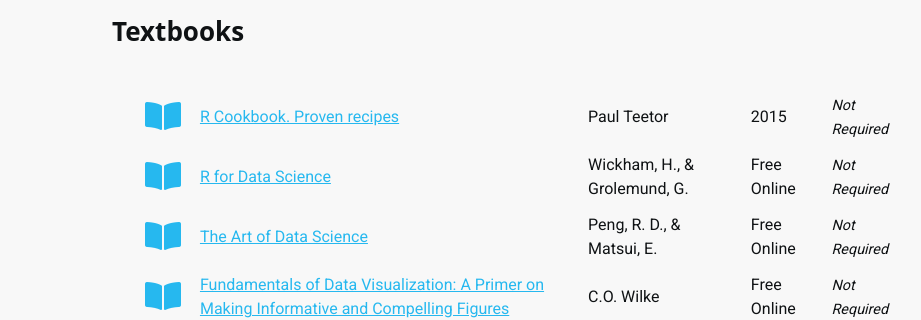
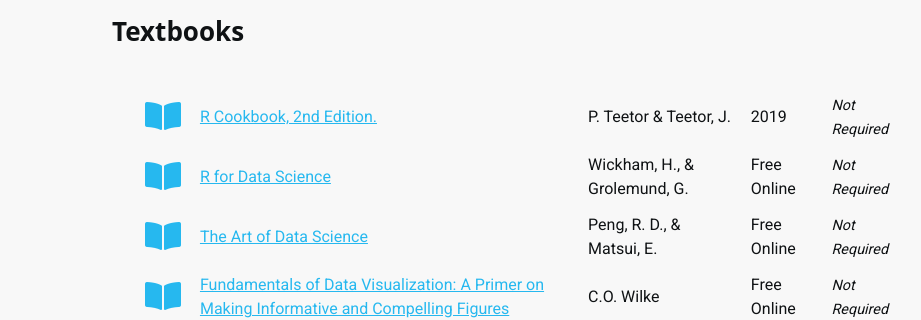
Before and after one commit to DS4PS/cpp-526-sum-2021, a Jekyll site: the page built from index.md, in a window 1280 px wide and 900 px high, scrolled down 1941 px. Shown: the part 153-473 px from the top of the window, without its empty margins (128-1049 px from the left). Built offline with Jekyll 4.4.1, drawn with Linux system fonts in a browser that asks for light colours; nearby versions of some CDN libraries; a style sheet for code colours, icons or effects is not loaded.

Commit message:
updated R Cookbook 2nd ed url

```diff
--- a/index.md
+++ b/index.md
@@ -35,10 +35,10 @@ instructor:
 
 
 textbooks:
-- title: R Cookbook. Proven recipes
-  authors: Paul Teetor
-  edition: 2015
-  link: http://www.bagualu.net/wordpress/wp-content/uploads/2015/10/R_Cookbook.pdf
+- title: R Cookbook, 2nd Edition.
+  authors: P. Teetor & Teetor, J.
+  edition: 2019
+  link: https://rc2e.com/
   required: Not Required
 - title: R for Data Science
   authors: Wickham, H., & Grolemund, G.
```
